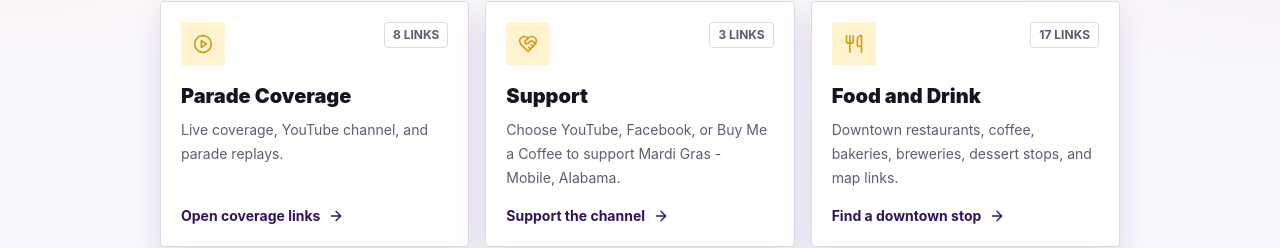
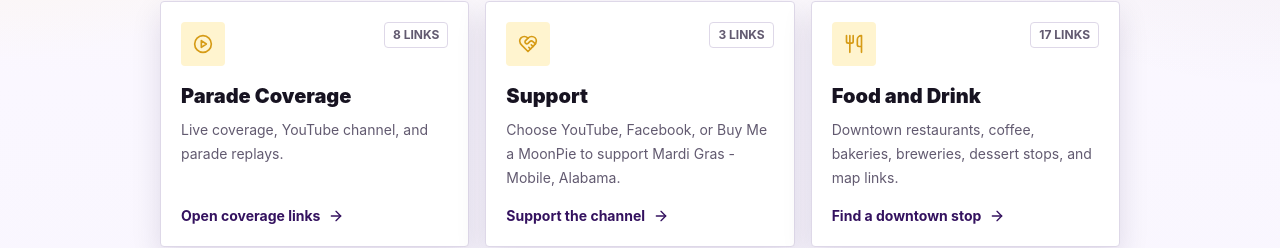
Before and after one commit to TheCryptoArborist/251mardigras, a Next.js app: page /links in a window 1280 px wide. Shown: the part 387-635 px from the top of the page. Built offline with nearby package versions, Linux system fonts and the light colour scheme; no server answers; the database is empty; what @next/env would draw is missing.

Commit message:
Rename support quick-link copy to MoonPie

```diff
--- a/src/app/links/page.tsx
+++ b/src/app/links/page.tsx
@@ -26,7 +26,7 @@ const quickLinkGroups = [
   },
   {
     title: "Support",
-    description: "Choose YouTube, Facebook, or Buy Me a Coffee to support Mardi Gras - Mobile, Alabama.",
+    description: "Choose YouTube, Facebook, or Buy Me a MoonPie to support Mardi Gras - Mobile, Alabama.",
     href: "/links/support",
     categories: ["Support"],
     icon: <HeartHandshake className="h-5 w-5" aria-hidden="true" />,
```
